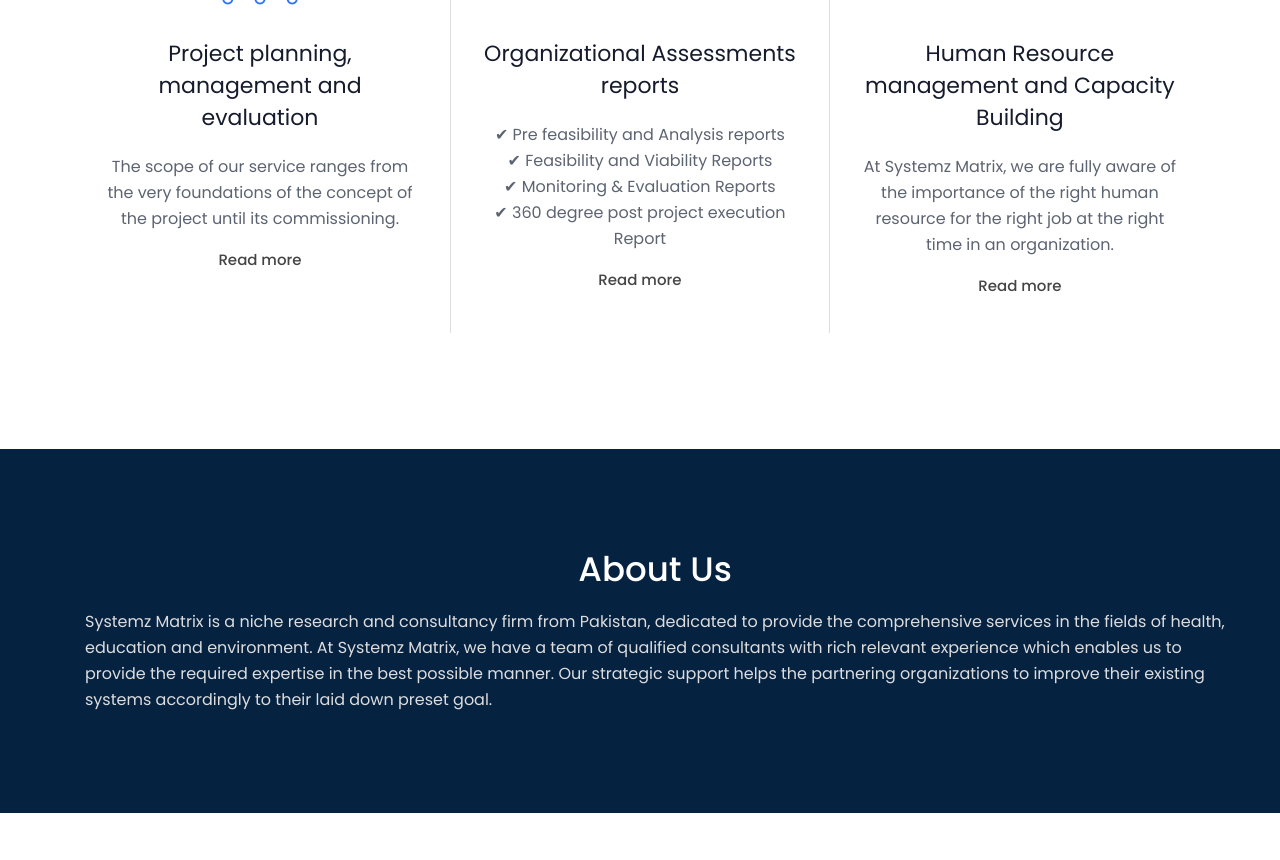
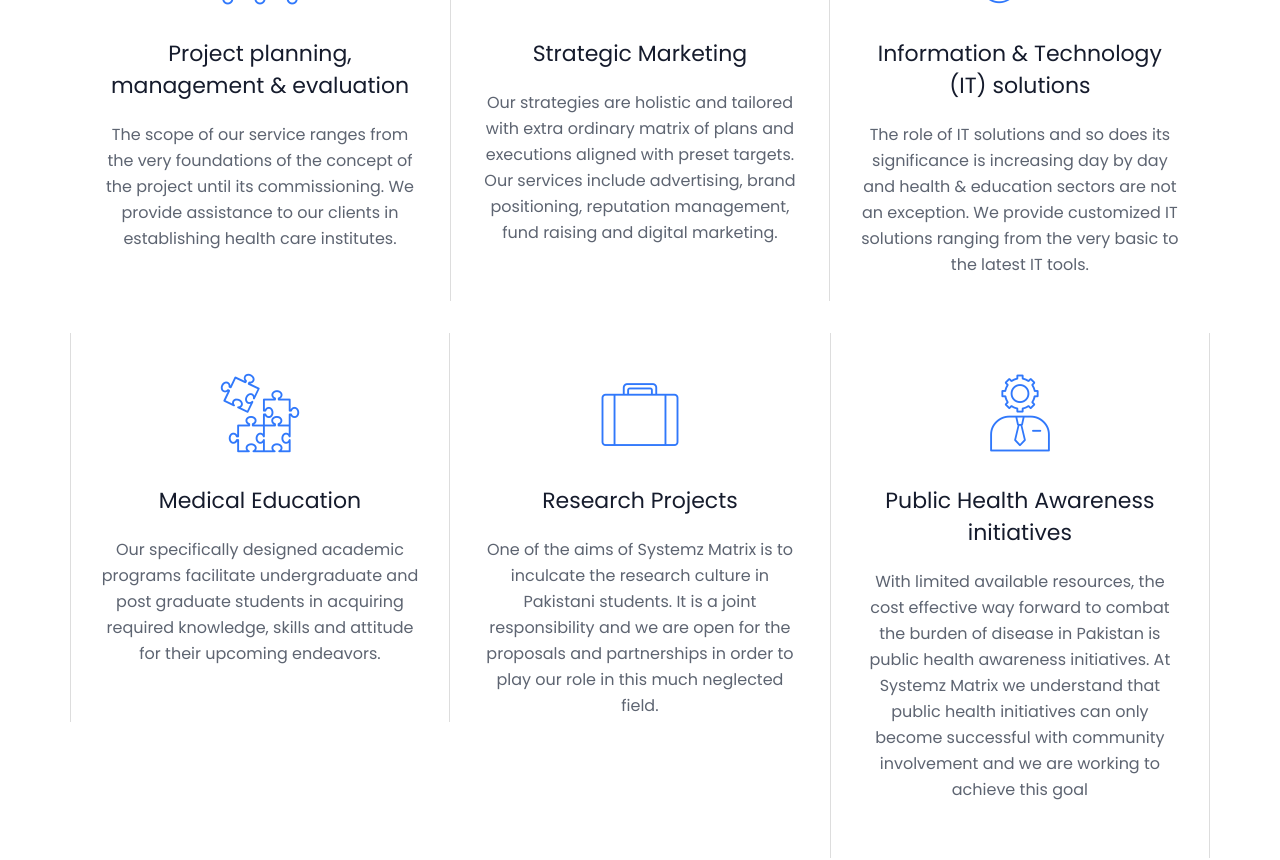
Before and after one commit to doctorbhatti/systemzMatrixProduction, a Nuxt app: page /about in a window 1280 px wide. Shown: the part 660-1520 px from the top of the page. Built offline with nearby package versions, Linux system fonts and the light colour scheme; a web font is replaced by a local one.

Commit message:
Misc Changes

```diff
--- a/components/Home/Service.vue
+++ b/components/Home/Service.vue
@@ -89,7 +89,7 @@
                             </div>
                             <div class="service-inner">
                                 <div class="service-content">
-                                    <h4>Medical Education</h4>
+                                    <h4>Public Health Awareness initiatives</h4>
                                     <p>
 
                                     </p>
--- a/components/Home/Welcome.vue
+++ b/components/Home/Welcome.vue
@@ -10,11 +10,11 @@
               </div>
               <div class="main-wel">
                 <div class="wel-content">
-                  <h4>Project planning, management and evaluation</h4>
-                  <p>The scope of our service ranges from the very
-                    foundations of the concept of the project
-                    until its commissioning. </p>
-                  <a href="#">Read more</a>
+                  <h4>Project planning, management & evaluation</h4>
+                  <p>The scope of our service ranges from the very foundations of the
+                    concept of the project until its commissioning. We provide assistance
+                    to our clients in establishing health care institutes.</p>
+                  <!-- <a href="#">Read more</a> -->
                 </div>
               </div>
             </div>
@@ -24,31 +24,78 @@
               </div>
               <div class="main-wel">
                 <div class="wel-content">
-                  <h4>Organizational Assessments reports</h4>
+                  <h4>Strategic Marketing</h4>
                   <p>
-                    ✔	Pre feasibility and Analysis reports
-                    <br>
-                    ✔	Feasibility and Viability Reports
-                    <br>
-                    ✔	Monitoring & Evaluation Reports
-                    <br>
-                    ✔	360 degree post project execution Report
+                    Our strategies are holistic and tailored with extra ordinary matrix of
+                    plans and executions aligned with preset targets. Our services include
+                    advertising, brand positioning, reputation management, fund raising
+                    and digital marketing.
                   </p>
-                  <a href="#">Read more</a>
+                  <!-- <a href="#">Read more</a> -->
                 </div>
               </div>
             </div>
             <div class="well-services wow fadeInUp" data-wow-delay="0.5s">
               <div class="services-img">
-                <a class="big-icon" href="#"><i class="flaticon-060-team-work"></i></a>
+                <a class="big-icon" href="#"><i class="flaticon-020-database"></i></a>
               </div>
               <div class="main-wel">
                 <div class="wel-content">
-                  <h4>Human Resource management and Capacity Building</h4>
-                  <p>  At Systemz Matrix, we are fully aware of the importance of
-                    the right human resource for the right job at the right
-                    time in an organization.</p>
-                  <a href="#">Read more</a>
+                  <h4>Information & Technology (IT)  solutions</h4>
+                  <p>The role of IT solutions and so does its significance is increasing
+                    day by day and health & education sectors are not an exception. We
+                    provide customized IT solutions ranging from the very basic to the
+                    latest IT tools.
+                  </p>
+                  <!-- <a href="#">Read more</a> -->
+                </div>
+              </div>
+            </div>
+            <div class="well-services wow fadeInUp" data-wow-delay="0.5s">
+              <div class="services-img">
+                <a class="big-icon" href="#"><i class="flaticon-038-jigsaw"></i></a>
+              </div>
+              <div class="main-wel">
+                <div class="wel-content">
+                  <h4>Medical Education</h4>
+                  <p>Our specifically designed academic programs facilitate undergraduate
+                    and post graduate students in acquiring required knowledge,
+                    skills and attitude for their upcoming endeavors.
+                  </p>
+                  <!-- <a href="#">Read more</a> -->
+                </div>
+              </div>
+            </div>
+            <div class="well-services wow fadeInUp" data-wow-delay="0.5s">
+              <div class="services-img">
+                <a class="big-icon" href="#"><i class="flaticon-058-suitcase"></i></a>
+              </div>
+              <div class="main-wel">
+                <div class="wel-content">
+                  <h4>Research Projects</h4>
+                  <p>One of the aims of Systemz Matrix is to inculcate the research
+                    culture in Pakistani students. It is a joint responsibility and
+                    we are open for the proposals and partnerships in order to play
+                    our role in this much neglected field.
+                  </p>
+                  <!-- <a href="#">Read more</a> -->
+                </div>
+              </div>
+            </div>
+            <div class="well-services wow fadeInUp" data-wow-delay="0.5s">
+              <div class="services-img">
+                <a class="big-icon" href="#"><i class="flaticon-018-corporate"></i></a>
+              </div>
+              <div class="main-wel">
+                <div class="wel-content">
+                  <h4>Public Health Awareness initiatives</h4>
+                  <p>With limited available resources, the cost effective way forward to
+                    combat the burden of disease in Pakistan is public health awareness
+                    initiatives. At Systemz Matrix we understand that public health
+                    initiatives can only become successful with community involvement
+                    and we are working to achieve this goal
+                  </p>
+                  <!-- <a href="#">Read more</a> -->
                 </div>
               </div>
             </div>
--- a/components/HomeThree/HeaderThree.vue
+++ b/components/HomeThree/HeaderThree.vue
@@ -160,44 +160,34 @@
                                             <ul class="sub-menu">
                                                 <li>
                                                     <nuxt-link to="/services-2"
-                                                        >Project planning, management and evaluation</nuxt-link
+                                                        >Project planning, management & evaluation</nuxt-link
                                                     >
                                                 </li>
                                                 <li>
                                                     <nuxt-link to="/services-2"
-                                                        >Organizational Assessments reports</nuxt-link
+                                                        >Strategic Marketing</nuxt-link
                                                     >
                                                 </li>
                                                 <li>
                                                     <nuxt-link
                                                         to="/services-2"
-                                                        >Human Resource management and Capacity Building</nuxt-link
+                                                        >Information & Technology (IT)  solutions</nuxt-link
                                                     >
                                                 </li>
                                                 <li>
                                                     <nuxt-link to="/services-2"
-                                                        >Financial and audit services</nuxt-link
+                                                        >Medical Education</nuxt-link
                                                     >
                                                 </li>
                                                 <li>
                                                     <nuxt-link to="/services-2"
-                                                        >IT & AI Solutions</nuxt-link
+                                                        >Research Projects</nuxt-link
                                                     >
                                                 </li>
                                                 <li>
                                                     <nuxt-link
                                                         to="/services-2"
-                                                        >Strategic Marketing</nuxt-link
-                                                    >
-                                                </li>
-                                                <li>
-                                                    <nuxt-link to="/services-2"
-                                                        >Quality Assurance and Accreditations</nuxt-link
-                                                    >
-                                                </li>
-                                                <li>
-                                                    <nuxt-link to="/services-2"
-                                                        >Medical Education</nuxt-link
+                                                        >Public Health Awareness initiatives</nuxt-link
                                                     >
                                                 </li>
                                                 <li>
@@ -330,46 +320,36 @@
                                         <a class="pages" href="#">Services</a>
 
                                         <ul class="sub-menu">
-<li>
+                                            <li>
                                                     <nuxt-link to="/services-2"
-                                                        >Project planning, management and evaluation</nuxt-link
+                                                        >Project planning, management & evaluation</nuxt-link
                                                     >
                                                 </li>
                                                 <li>
                                                     <nuxt-link to="/services-2"
-                                                        >Organizational Assessments reports</nuxt-link
+                                                        >Strategic Marketing</nuxt-link
                                                     >
                                                 </li>
                                                 <li>
                                                     <nuxt-link
                                                         to="/services-2"
-                                                        >Human Resource management and Capacity Building</nuxt-link
+                                                        >Information & Technology (IT)  solutions</nuxt-link
                                                     >
                                                 </li>
                                                 <li>
                                                     <nuxt-link to="/services-2"
-                                                        >Financial and audit services</nuxt-link
+                                                        >Medical Education</nuxt-link
                                                     >
                                                 </li>
                                                 <li>
                                                     <nuxt-link to="/services-2"
-                                                        >IT & AI Solutions</nuxt-link
+                                                        >Research Projects</nuxt-link
                                                     >
                                                 </li>
                                                 <li>
                                                     <nuxt-link
                                                         to="/services-2"
-                                                        >Strategic Marketing</nuxt-link
-                                                    >
-                                                </li>
-                                                <li>
-                                                    <nuxt-link to="/services-2"
-                                                        >Quality Assurance and Accreditations</nuxt-link
-                                                    >
-                                                </li>
-                                                <li>
-                                                    <nuxt-link to="/services-2"
-                                                        >Medical Education</nuxt-link
+                                                        >Public Health Awareness initiatives</nuxt-link
                                                     >
                                                 </li>
                                                 <li>
--- a/components/HomeThree/SliderThree.vue
+++ b/components/HomeThree/SliderThree.vue
@@ -171,7 +171,7 @@
                   <div class="col-md-12">
 
                     <div class="layer-1 wow fadeInUp" data-wow-delay="0.3s">
-                      <h2 class="title2">Vision</h2>
+                      <h2 class="title2"> Our Vision</h2>
                     </div>
 
                     <div class="layer-2 wow fadeInUp" data-wow-delay="0.5s">
--- a/components/Page/Services.vue
+++ b/components/Page/Services.vue
@@ -24,12 +24,11 @@
                             </div>
                             <div class="service-inner">
                                 <div class="service-content">
-                                    <h4>Product Design</h4>
+                                    <h4>Project planning, management & evaluation</h4>
                                     <p>
-                                        Aspernatur sit adipisci quaerat unde at
-                                        neque Redug Lagre dolor sit amet
-                                        consectetu. independent agency, free
-                                        from the internal demands.
+                                        The scope of our service ranges from the very foundations of the
+                                        concept of the project until its commissioning. We provide assistance
+                                        to our clients in establishing health care institutes.
                                     </p>
                                     <a class="service-btn" href="#"
                                         ><i class="ti-arrow-right"></i
@@ -45,17 +44,17 @@
                             data-wow-delay="0.5s"
                         >
                             <div class="service-icon">
-                                <span class="flaticon-031-financial"></span>
+                                <span class="flaticon-002-analysis"></span>
                             </div>
                             <div class="service-inner">
                                 <div class="service-content">
-                                    <h4>IT management</h4>
-                                    <p>
-                                        Aspernatur sit adipisci quaerat unde at
-                                        neque Redug Lagre dolor sit amet
-                                        consectetu. independent agency, free
-                                        from the internal demands.
-                                    </p>
+                                    <h4>Strategic Marketing</h4>
+                                        <p>
+                                            Our strategies are holistic and tailored with extra ordinary matrix of
+                                            plans and executions aligned with preset targets. Our services include
+                                            advertising, brand positioning, reputation management, fund raising
+                                            and digital marketing.
+                                        </p>
                                     <a class="service-btn" href="#"
                                         ><i class="ti-arrow-right"></i
                                     ></a>
@@ -70,17 +69,16 @@
                             data-wow-delay="0.7s"
                         >
                             <div class="service-icon">
-                                <span class="flaticon-057-statistics"></span>
+                                <span class="flaticon-020-database"></span>
                             </div>
                             <div class="service-inner">
                                 <div class="service-content">
-                                    <h4>Data security</h4>
-                                    <p>
-                                        Aspernatur sit adipisci quaerat unde at
-                                        neque Redug Lagre dolor sit amet
-                                        consectetu. independent agency, free
-                                        from the internal demands.
-                                    </p>
+                                    <h4>Information & Technology (IT)  solutions</h4>
+                                        <p>The role of IT solutions and so does its significance is increasing
+                                            day by day and health & education sectors are not an exception. We
+                                            provide customized IT solutions ranging from the very basic to the
+                                            latest IT tools.
+                                        </p>
                                     <a class="service-btn" href="#"
                                         ><i class="ti-arrow-right"></i
                                     ></a>
@@ -95,17 +93,15 @@
                             data-wow-delay="0.3s"
                         >
                             <div class="service-icon">
-                                <span class="flaticon-012-business"></span>
+                                <span class="flaticon-038-jigsaw"></span>
                             </div>
                             <div class="service-inner">
                                 <div class="service-content">
-                                    <h4>It consultancy</h4>
-                                    <p>
-                                        Aspernatur sit adipisci quaerat unde at
-                                        neque Redug Lagre dolor sit amet
-                                        consectetu. independent agency, free
-                                        from the internal demands.
-                                    </p>
+                                    <h4>Medical Education</h4>
+                                        <p>Our specifically designed academic programs facilitate undergraduate
+                                            and post graduate students in acquiring required knowledge,
+                                            skills and attitude for their upcoming endeavors.
+                                        </p>
                                     <a class="service-btn" href="#"
                                         ><i class="ti-arrow-right"></i
                                     ></a>
--- a/pages/about.vue
+++ b/pages/about.vue
@@ -5,9 +5,9 @@
         <PageTitle pageTitle="About Us" />
         <Welcome />
         <About />
-        <Counter />
-        <OverView />
-        <Reviews />
+        <!-- <Counter /> -->
+        <!-- <OverView />
+        <Reviews /> -->
         <Footer />
     </div>
 </template>
--- a/static/css/style.css
+++ b/static/css/style.css
@@ -2072,7 +2072,7 @@
     background: transparent;
 }
 .page-area {
-    background: url(/img/background/bread.jpg);
+    background: url(/img/background/bread_bg.png);
     background-repeat: no-repeat;
     background-size: cover;
     background-position: center center;
```
Also changed, not shown: static/img/background/bread.jpg (deleted), static/img/background/bread_bg.png (added).
